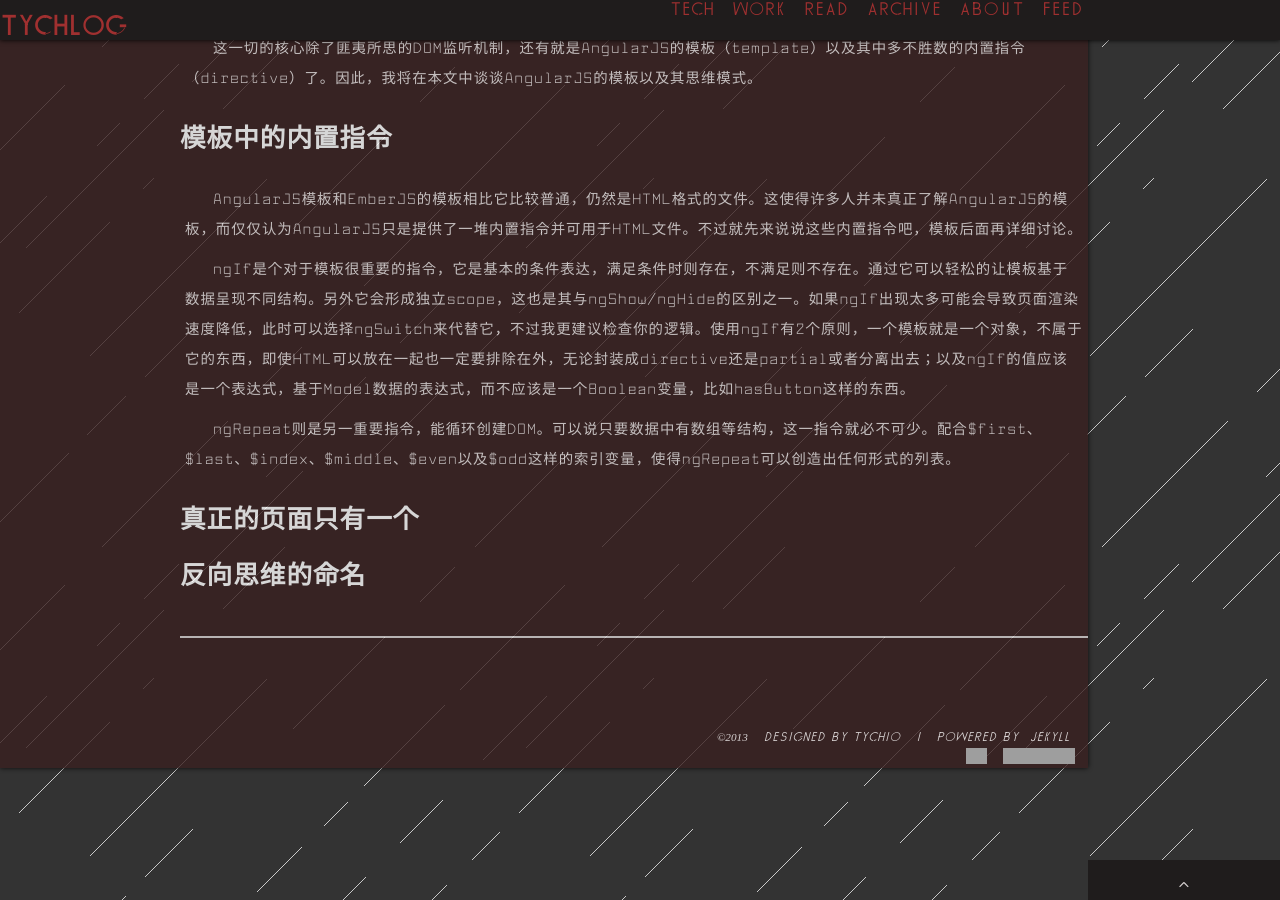
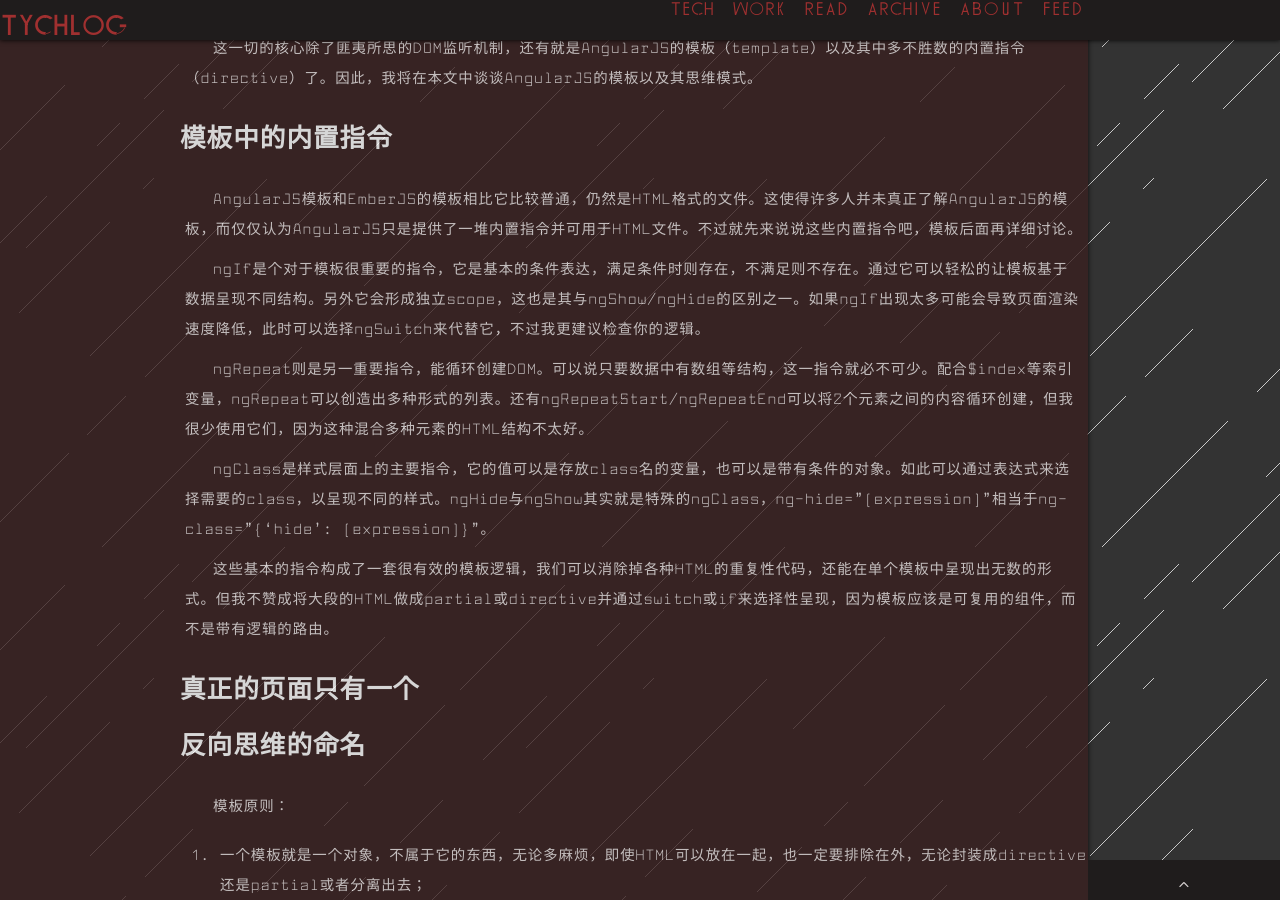
Before and after one commit to tychio/old_blog, a Jekyll site: the page built from _posts/2014-06-06-template-of-angularjs.md, in a window 1280 px wide and 900 px high, scrolled down 453 px. Built offline with Jekyll 4.4.1, drawn with Linux system fonts in a browser that asks for light colours; Markdown is read by kramdown in place of the engine named in the settings; comment, search, counter and statistics services are not loaded; some of the changed text lies outside the part shown; grey boxes are pictures that could not be loaded.

Commit message:
update post for angularjs

```diff
--- a/_posts/2014-06-06-template-of-angularjs.md
+++ b/_posts/2014-06-06-template-of-angularjs.md
@@ -16,11 +16,23 @@
 
 AngularJS模板和EmberJS的模板相比它比较普通，仍然是HTML格式的文件。这使得许多人并未真正了解AngularJS的模板，而仅仅认为AngularJS只是提供了一堆内置指令并可用于HTML文件。不过就先来说说这些内置指令吧，模板后面再详细讨论。
 
-ngIf是个对于模板很重要的指令，它是基本的条件表达，满足条件时则存在，不满足则不存在。通过它可以轻松的让模板基于数据呈现不同结构。另外它会形成独立scope，这也是其与ngShow/ngHide的区别之一。如果ngIf出现太多可能会导致页面渲染速度降低，此时可以选择ngSwitch来代替它，不过我更建议检查你的逻辑。使用ngIf有2个原则，一个模板就是一个对象，不属于它的东西，即使HTML可以放在一起也一定要排除在外，无论封装成directive还是partial或者分离出去；以及ngIf的值应该是一个表达式，基于Model数据的表达式，而不应该是一个Boolean变量，比如hasButton这样的东西。
+ngIf是个对于模板很重要的指令，它是基本的条件表达，满足条件时则存在，不满足则不存在。通过它可以轻松的让模板基于数据呈现不同结构。另外它会形成独立scope，这也是其与ngShow/ngHide的区别之一。如果ngIf出现太多可能会导致页面渲染速度降低，此时可以选择ngSwitch来代替它，不过我更建议检查你的逻辑。
 
-ngRepeat则是另一重要指令，能循环创建DOM。可以说只要数据中有数组等结构，这一指令就必不可少。配合$first、$last、$index、$middle、$even以及$odd这样的索引变量，使得ngRepeat可以创造出任何形式的列表。
+
+ngRepeat则是另一重要指令，能循环创建DOM。可以说只要数据中有数组等结构，这一指令就必不可少。配合$index等索引变量，ngRepeat可以创造出多种形式的列表。还有ngRepeatStart/ngRepeatEnd可以将2个元素之间的内容循环创建，但我很少使用它们，因为这种混合多种元素的HTML结构不太好。
+
+ngClass是样式层面上的主要指令，它的值可以是存放class名的变量，也可以是带有条件的对象。如此可以通过表达式来选择需要的class，以呈现不同的样式。ngHide与ngShow其实就是特殊的ngClass，ng-hide="[expression]"相当于ng-class="{'hide': [expression]}"。
+
+这些基本的指令构成了一套很有效的模板逻辑，我们可以消除掉各种HTML的重复性代码，还能在单个模板中呈现出无数的形式。但我不赞成将大段的HTML做成partial或directive并通过switch或if来选择性呈现，因为模板应该是可复用的组件，而不是带有逻辑的路由。
 
 
 
 ### 真正的页面只有一个
 ### 反向思维的命名
+
+
+
+模板原则：
+1. 一个模板就是一个对象，不属于它的东西，无论多麻烦，即使HTML可以放在一起，也一定要排除在外，无论封装成directive还是partial或者分离出去；
+1. 指令应该使用表达式，利用数据本身达到逻辑表达，而不是依赖于某一专用变量，比如使用data.length > 0而不是hasData。
+1.
```
